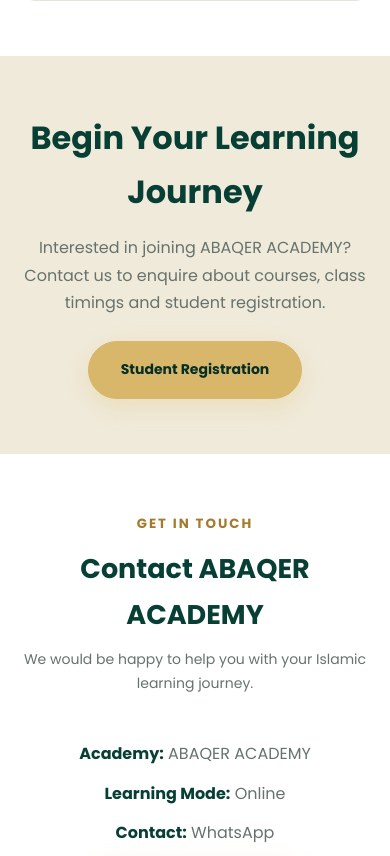
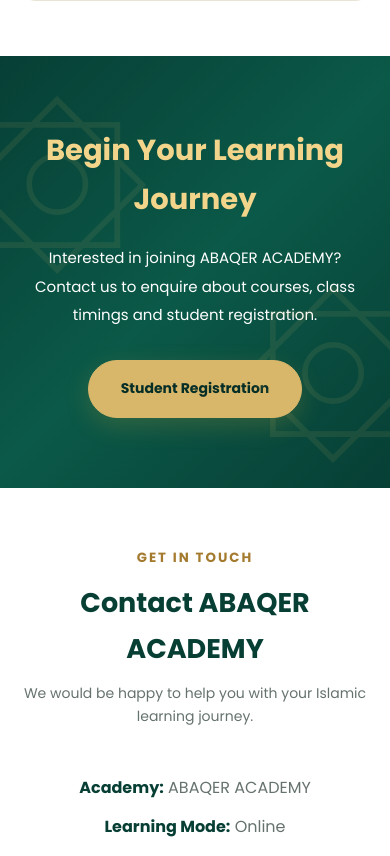
Before and after one commit to MOHAMEDARSHAD1314/ABAQER-ACADEMY, a plain HTML site: page index.html in a window 390 px wide. Shown: the part 6744-7600 px from the top of the page. Drawn offline with Linux system fonts and the light colour scheme.

Commit message:
Update index.html

```diff
--- a/index.html
+++ b/index.html
@@ -519,22 +519,83 @@ nav a:hover {
 
     /* REGISTRATION */
 
+
+/* PREMIUM REGISTRATION SECTION */
+
 .registration {
-      background: #f0eadb;
+  position: relative;
+  overflow: hidden;
+  background: linear-gradient(135deg, #073f35, #0b5948, #073f35);
   text-align: center;
+  padding: 100px 20px;
+}
+
+.registration::before,
+.registration::after {
+  content: "۞";
+  position: absolute;
+  color: rgba(230, 195, 111, 0.09);
+  font-size: 190px;
+  pointer-events: none;
+}
+
+.registration::before {
+  top: -35px;
+  left: -35px;
+}
+
+.registration::after {
+  bottom: -45px;
+  right: -35px;
 }
 
 .registration h2 {
-      color: var(--green);
-      font-size: 32px;
-      margin-bottom: 15px;
+  position: relative;
+  color: #f2d58a;
+  font-size: 36px;
+  margin-bottom: 20px;
 }
 
 .registration p {
-      color: #66736d;
-      max-width: 600px;
-      margin: 0 auto 25px;
+  position: relative;
+  color: #ffffff;
+  max-width: 650px;
+  margin: 0 auto 30px;
+  font-size: 15px;
+  line-height: 1.9;
 }
+
+.registration .registration-card {
+  position: relative;
+  max-width: 750px;
+  margin: 35px auto 0;
+  padding: 45px 35px;
+  background: linear-gradient(145deg, #ffffff, #f8f5eb);
+  border: 1px solid #d6b45e;
+  border-radius: 25px;
+  box-shadow: 0 20px 50px rgba(0, 0, 0, 0.2);
+  transition: transform 0.4s ease, box-shadow 0.4s ease;
+}
+
+.registration .registration-card:hover {
+  transform: translateY(-7px);
+  box-shadow: 0 28px 60px rgba(0, 0, 0, 0.28);
+}
+
+@media (max-width: 600px) {
+  .registration {
+    padding: 70px 15px;
+  }
+
+  .registration h2 {
+    font-size: 29px;
+  }
+
+  .registration .registration-card {
+    padding: 30px 20px;
+  }
+}
+
 
     /* CONTACT */
 
```
Lines whose indentation alone changed are shown as unchanged.
